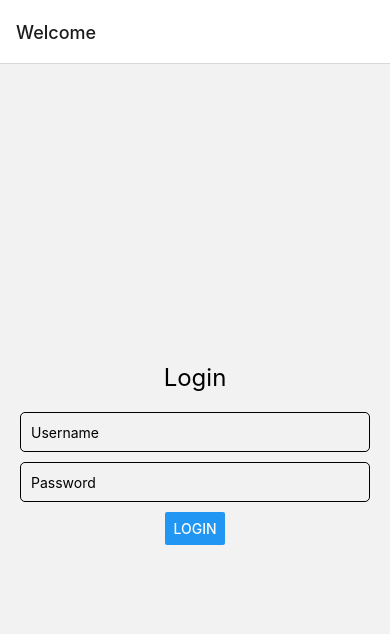
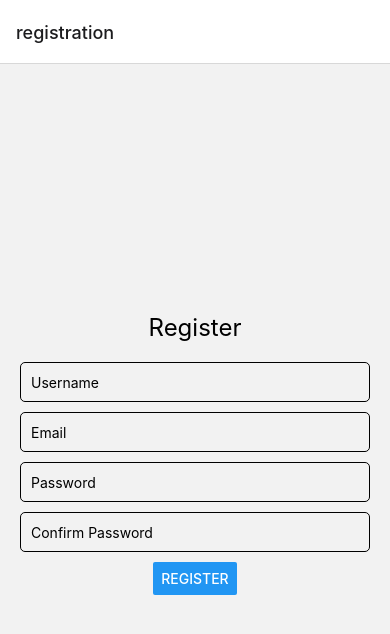
Before and after one commit to Mike19821/comp413FrontEnd, a React Native app in the folder AwesomeProject/: screen /registration in a window 390 px wide. Before the commit this address had no page. Shown: the top 634 px of the page. Built offline with nearby package versions, Linux system fonts and the light colour scheme.

Commit message:
registration

```diff
--- a/AwesomeProject/App.js
+++ b/AwesomeProject/App.js
@@ -4,6 +4,7 @@ import {NavigationContainer} from '@react-navigation/native';
 import * as React from 'react';
 import {createNativeStackNavigator} from '@react-navigation/native-stack';
 import LoginPage from './pages/loginPage';
+import RegistrationPage from './pages/registrationPage';
 
 const Stack = createNativeStackNavigator();
 
@@ -20,10 +21,15 @@ export default function App() {
   return (
     <NavigationContainer>
       <Stack.Navigator>
-        <Stack.Screen
+        {/* <Stack.Screen
           name="Home"
           component={LoginPage}
           options={{title: 'Welcome'}}
+        /> */}
+        <Stack.Screen
+          name="registration"
+          component={RegistrationPage}
+          options={{title: 'registration'}}
         />
       </Stack.Navigator>
     </NavigationContainer>
--- /dev/null
+++ b/AwesomeProject/pages/registrationPage.js
@@ -0,0 +1,72 @@
+import React, { useState } from 'react';
+import { View, TextInput, Button, StyleSheet, Text } from 'react-native';
+
+const RegistrationPage = () => {
+  const [username, setUsername] = useState('');
+  const [email, setEmail] = useState('');
+  const [password, setPassword] = useState('');
+  const [confirmPassword, setConfirmPassword] = useState('');
+
+  const handleRegister = () => {
+    // Here, you would typically validate the inputs and then make an API call to your backend to register the user
+    console.log('Registration details', { username, email, password, confirmPassword });
+    // After successful registration, navigate to login screen or elsewhere as needed
+  };
+
+  return (
+    <View style={styles.container}>
+      <Text style={styles.title}>Register</Text>
+      <TextInput
+        style={styles.input}
+        placeholder="Username"
+        value={username}
+        onChangeText={setUsername}
+      />
+      <TextInput
+        style={styles.input}
+        placeholder="Email"
+        keyboardType="email-address"
+        value={email}
+        onChangeText={setEmail}
+      />
+      <TextInput
+        style={styles.input}
+        placeholder="Password"
+        secureTextEntry
+        value={password}
+        onChangeText={setPassword}
+      />
+      <TextInput
+        style={styles.input}
+        placeholder="Confirm Password"
+        secureTextEntry
+        value={confirmPassword}
+        onChangeText={setConfirmPassword}
+      />
+      <Button title="Register" onPress={handleRegister} />
+    </View>
+  );
+};
+
+const styles = StyleSheet.create({
+  container: {
+    flex: 1,
+    justifyContent: 'center',
+    alignItems: 'center',
+    padding: 20,
+  },
+  title: {
+    fontSize: 24,
+    marginBottom: 20,
+  },
+  input: {
+    width: '100%',
+    height: 40,
+    marginBottom: 10,
+    borderWidth: 1,
+    padding: 10,
+    borderRadius: 5,
+  },
+});
+
+export default RegistrationPage;
```
